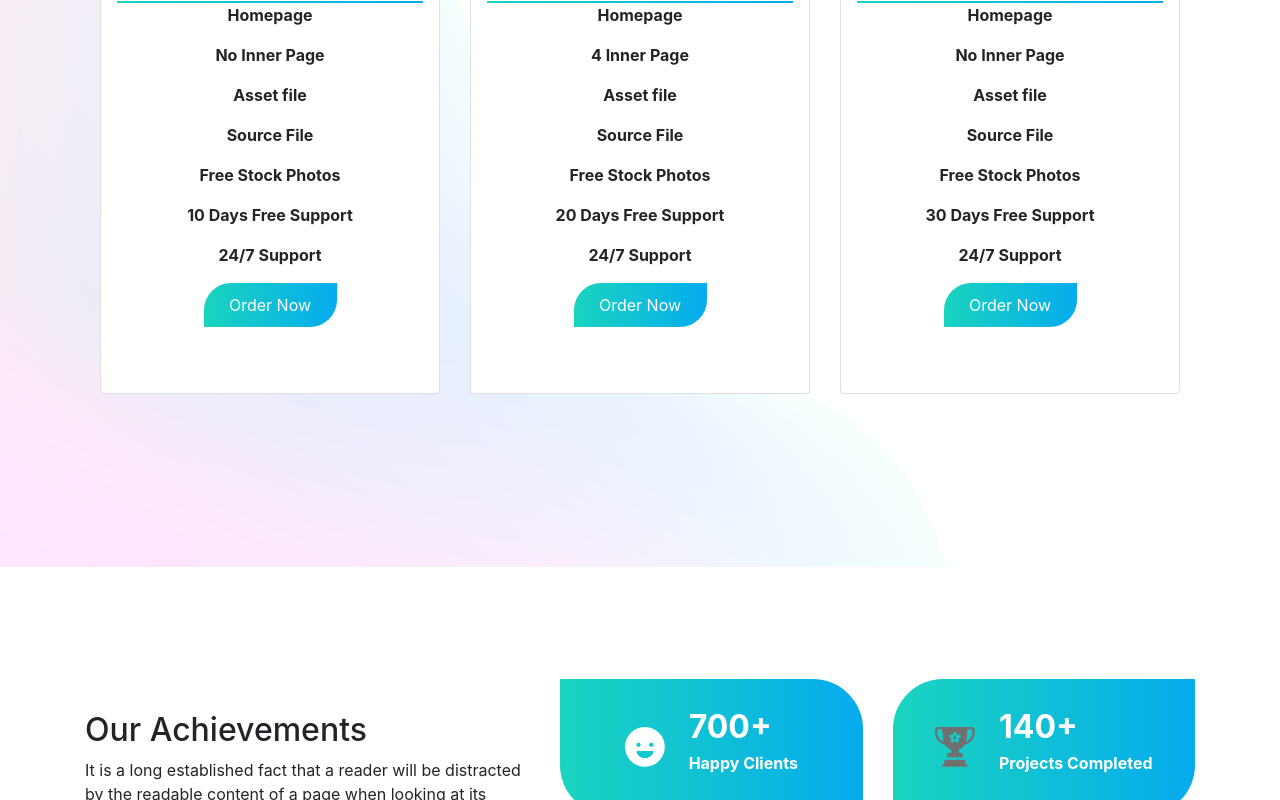
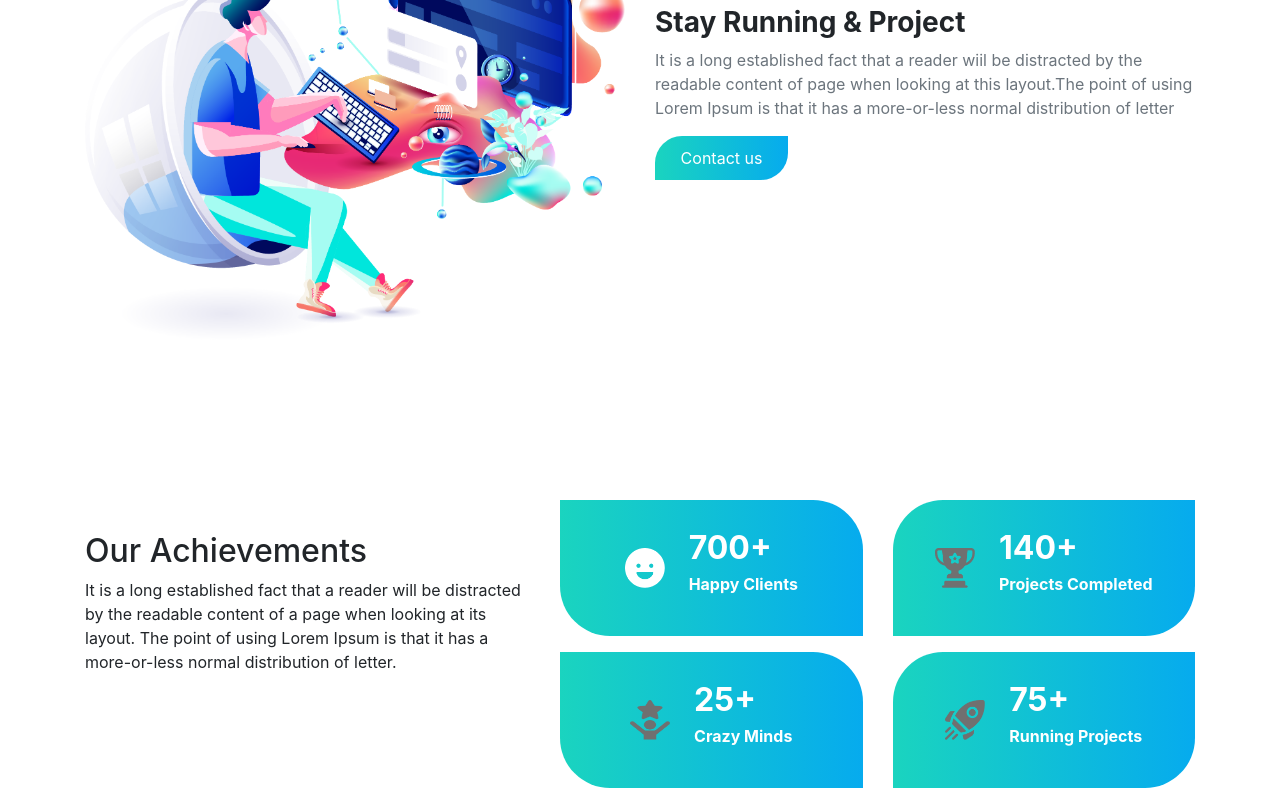
Before and after one commit to uchihaNayeem/anthena-design-agency, a React (Create React App) app: page / in a window 1280 px wide. Shown: the part 1260-2060 px from the top of the page. Built offline with nearby package versions, Linux system fonts and the light colour scheme.

Commit message:
router removed

```diff
--- a/src/App.js
+++ b/src/App.js
@@ -4,6 +4,7 @@ import Service from './components/Service/Service';
 import Header from './components/Header/Header';
 import Achievement from './components/Achievement/Achievement';
 import Footer from './components/Footer/Footer';
+import RunningProject from './components/RuningProject/RunningProject';
 
 function App() {
   return (
@@ -11,8 +12,9 @@ function App() {
 
       <Header/>
       <Service/>
+      <RunningProject></RunningProject>
+      <Achievement></Achievement>
       <PriceTable/>
-      <Achievement></Achievement>
       <Footer></Footer>
 
     </div>
```
